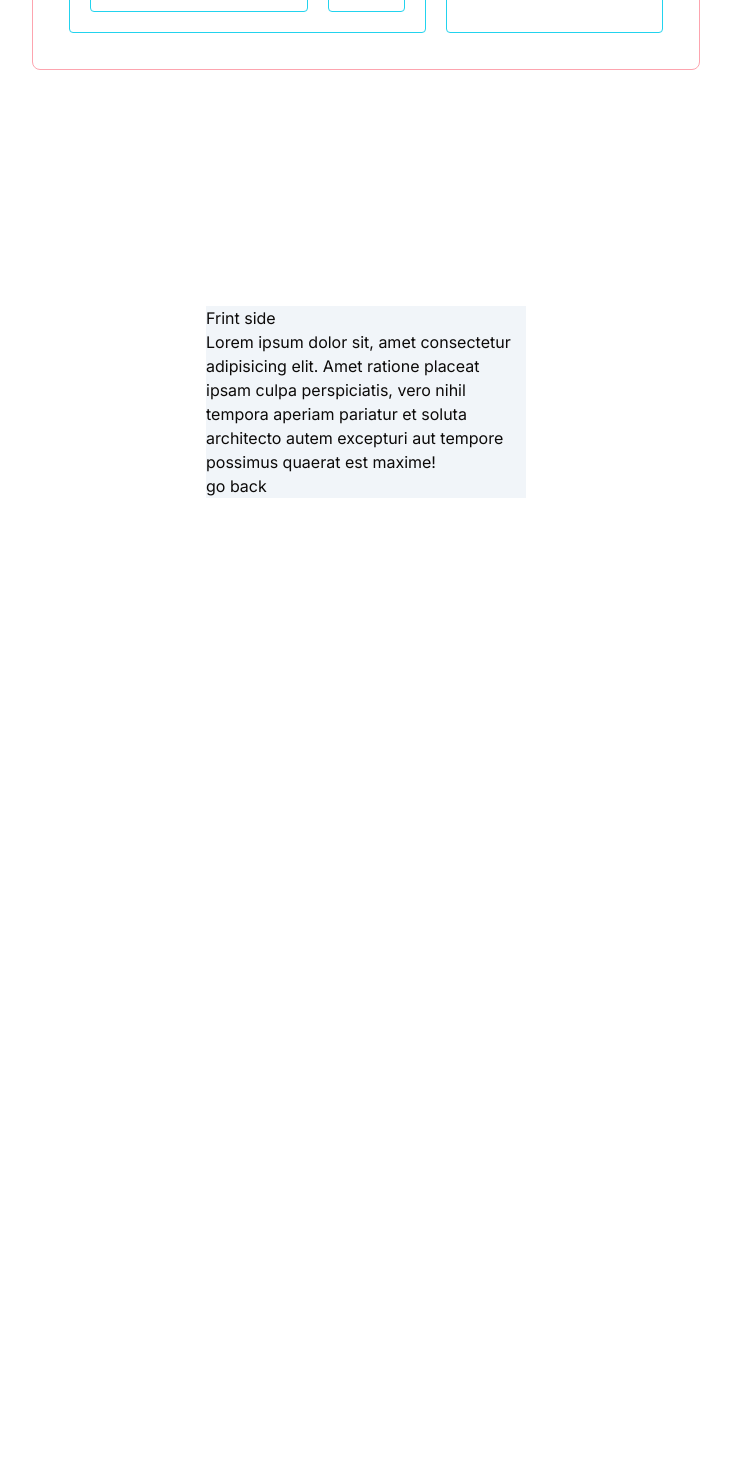
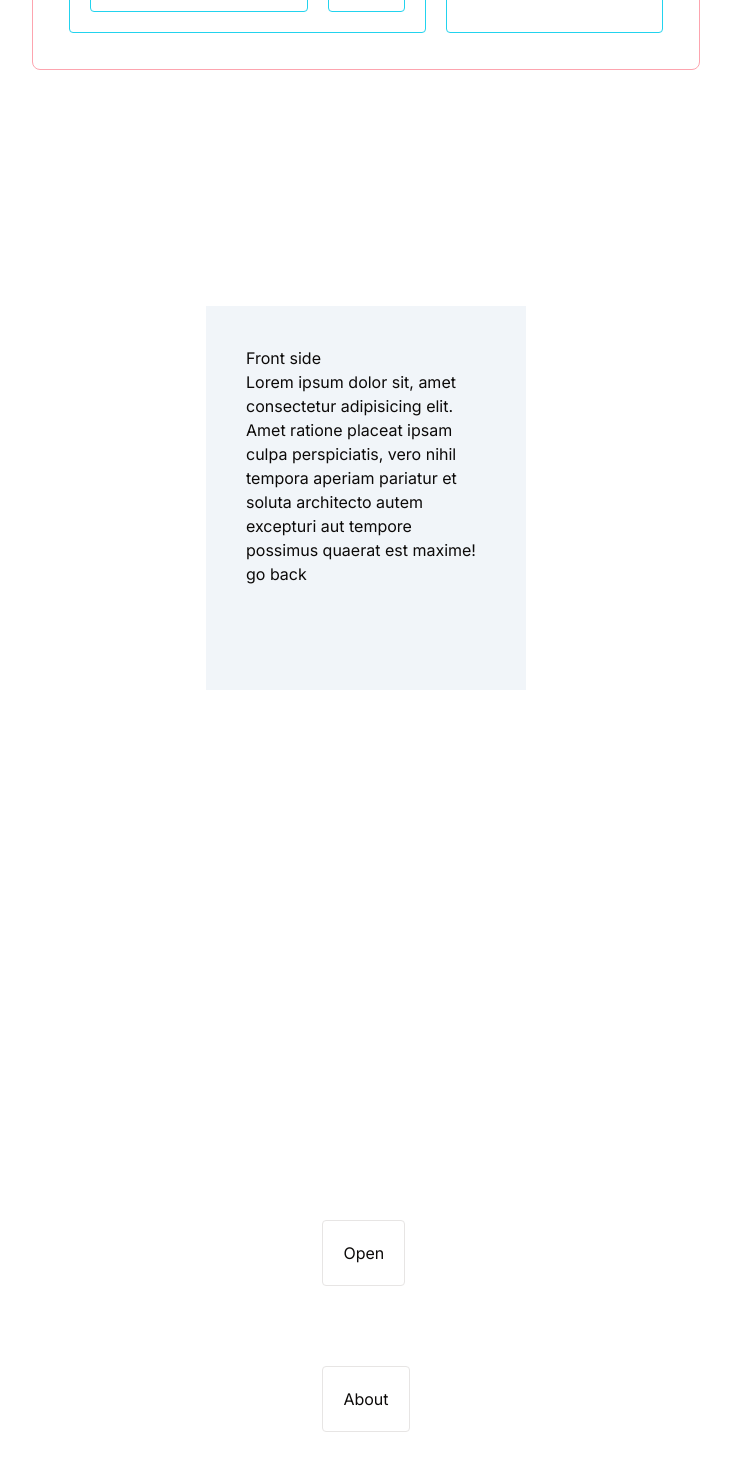
Before and after one commit to ifshad/shadcn-practise, a Next.js app: page / in a window 1280 px wide. Shown: the part 650-2120 px from the top of the page, without its empty margins (274-1005 px from the left). Before the commit the page ends 1568 px from the top, so only its background shows below. Built offline with nearby package versions, Linux system fonts and the light colour scheme.

Commit message:
dropdown on hover and click completed

```diff
--- a/app/page.tsx
+++ b/app/page.tsx
@@ -1,7 +1,7 @@
 import BinaryTree from "@/components/BinaryTree/page";
 import { CarouselDemo } from "@/components/CarouselDemo/CarouselDemo";
+import DropDown from "@/components/DropDown/page";
 import FlipCard from "@/components/FlipCard/page";
-
 
 export default function Home() {
   return (
@@ -9,6 +9,7 @@ export default function Home() {
       <CarouselDemo />
       <BinaryTree />
       <FlipCard />
+      <DropDown />
     </div>
   );
 }
--- /dev/null
+++ b/components/DropDown/page.tsx
@@ -0,0 +1,50 @@
+"use client";
+import React, { useState } from "react";
+
+export default function DropDown() {
+  const [isOpen, setIsOpen] = useState(false);
+
+  const toggleDropdown = () => {
+    console.log("clicked");
+    const dropdownContainer = document.getElementById("dropdown");
+    dropdownContainer?.classList.toggle("hidden");
+  };
+  return (
+    <div className="min-h-screen flex justify-center items-center">
+      <div className="space-y-20">
+        {/* Dropdown on click */}
+        <div className="relative">
+          <button
+            onClick={toggleDropdown}
+            className="p-5 border rounded-sm select-none"
+          >
+            Open
+          </button>
+          <button
+            id="dropdown"
+            className="absolute w-64 border rounded-sm left-0 top-[70px] hidden"
+          >
+            Close
+          </button>
+        </div>
+        {/* Dropdown on Open */}
+        <div
+          onMouseEnter={() => setIsOpen(true)}
+          onMouseLeave={() => setIsOpen(false)}
+          className="relative"
+        >
+          <button className="p-5 border rounded-sm select-none">About</button>
+          {isOpen && (
+            <button
+              //   onMouseLeave={() => setIsOpen(false)}
+              onClick={() => console.log("clicked dropdown")}
+              className={`w-64 bg-gray-100 rounded-sm absolute left-0 top-[62px]`}
+            >
+              Projects
+            </button>
+          )}
+        </div>
+      </div>
+    </div>
+  );
+}
--- a/components/FlipCard/page.tsx
+++ b/components/FlipCard/page.tsx
@@ -3,10 +3,13 @@ import React from "react";
 export default function FlipCard() {
   return (
     <div className="min-h-screen flex items-center justify-center">
+      {/* Flip Card */}
       <div className="bg-transparent rounded-md w-80 h-96 cursor-pointer group perspective">
+        {/* Child */}
         <div className="relative w-full h-full transition-1000 group-hover:rotate-y-180 duration-1000 preserve-3d">
-          <div className="absolute w-full backface-hidden bg-slate-100">
-            <h1>Frint side</h1>
+          {/* Front Side */}
+          <div className="absolute w-full h-full p-10 backface-hidden bg-slate-100">
+            <h1>Front side</h1>
             <p>
               Lorem ipsum dolor sit, amet consectetur adipisicing elit. Amet
               ratione placeat ipsam culpa perspiciatis, vero nihil tempora
@@ -15,7 +18,8 @@ export default function FlipCard() {
             </p>
             <span>go back</span>
           </div>
-          <div className="absolute w-full backface-hidden rotate-y-180 bg-rose-100">
+          {/* Back Side */}
+          <div className="absolute w-full h-full p-10 backface-hidden rotate-y-180 bg-rose-100">
             <h1>Back side</h1>
             <p>
               Lorem ipsum dolor sit amet consectetur adipisicing elit.
```
